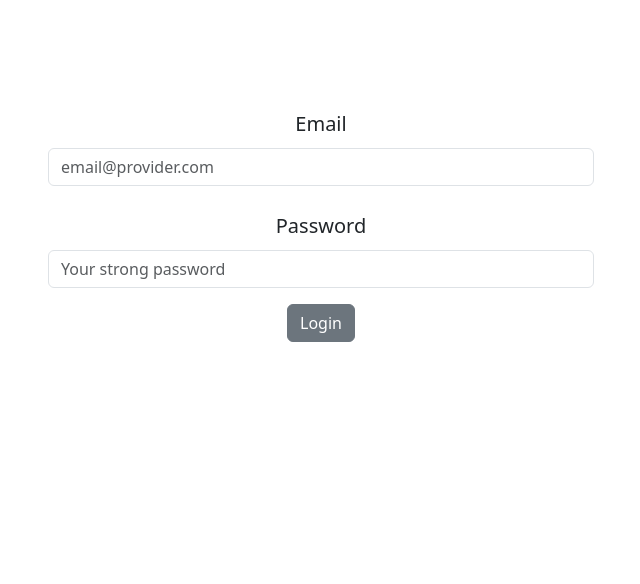
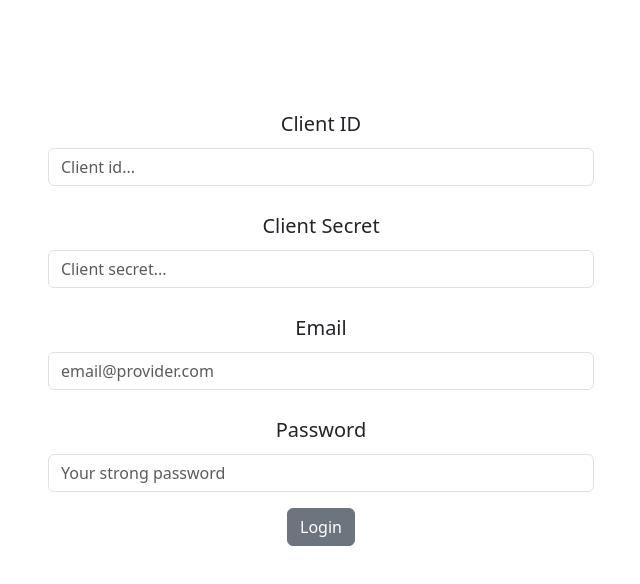
Before and after one commit to Bodrie/mclimate-app, a React (Create React App) app: page / in a window 1280 px wide. Shown: the top 584 px of the page, without its empty margins (319-959 px from the left). Built offline with nearby package versions, Linux system fonts and the light colour scheme.

Commit message:
added functionality for handling the form data

```diff
--- a/src/components/LoginForm.tsx
+++ b/src/components/LoginForm.tsx
@@ -1,13 +1,63 @@
-import React from "react";
+import React, { useState } from "react";
 import { Button, Form, FormGroup, Label, Input } from "reactstrap";
+import { LoginReqBody } from "../types";
 
 const LoginForm = () => {
+  const initialUserCredentials: LoginReqBody = {
+    client_id: "",
+    client_secret: "",
+    username: "",
+    password: "",
+  };
+
+  const [userCredentials, setUserCredentials] = useState(
+    initialUserCredentials
+  );
+
+  const handleLoginFormInput = (field: string, value: string) => {
+    setUserCredentials({ ...userCredentials, [field]: value });
+  };
+
+  const handleLogin = (e: React.FormEvent) => {
+    e.preventDefault();
+    // call login logic
+  };
+
   return (
     <Form
+      onSubmit={handleLogin}
       style={{
         paddingTop: "100px",
       }}
     >
+      <FormGroup>
+        <Label size="lg" for="client_id">
+          Client ID
+        </Label>
+        <Input
+          id="client_id"
+          name="client_id"
+          placeholder="Client id..."
+          type="text"
+          value={userCredentials.client_id}
+          onChange={(e) => handleLoginFormInput("client_id", e.target.value)}
+        />
+      </FormGroup>
+      <FormGroup>
+        <Label size="lg" for="secret">
+          Client Secret
+        </Label>
+        <Input
+          id="secret"
+          name="secret"
+          placeholder="Client secret..."
+          type="text"
+          value={userCredentials.client_secret}
+          onChange={(e) =>
+            handleLoginFormInput("client_secret", e.target.value)
+          }
+        />
+      </FormGroup>
       <FormGroup>
         <Label size="lg" for="email">
           Email
@@ -17,6 +67,8 @@ const LoginForm = () => {
           name="email"
           placeholder="email@provider.com"
           type="email"
+          value={userCredentials.username}
+          onChange={(e) => handleLoginFormInput("username", e.target.value)}
         />
       </FormGroup>
       <FormGroup>
@@ -28,6 +80,8 @@ const LoginForm = () => {
           name="password"
           placeholder="Your strong password"
           type="password"
+          value={userCredentials.password}
+          onChange={(e) => handleLoginFormInput("password", e.target.value)}
         />
       </FormGroup>
       <Button>Login</Button>
```
